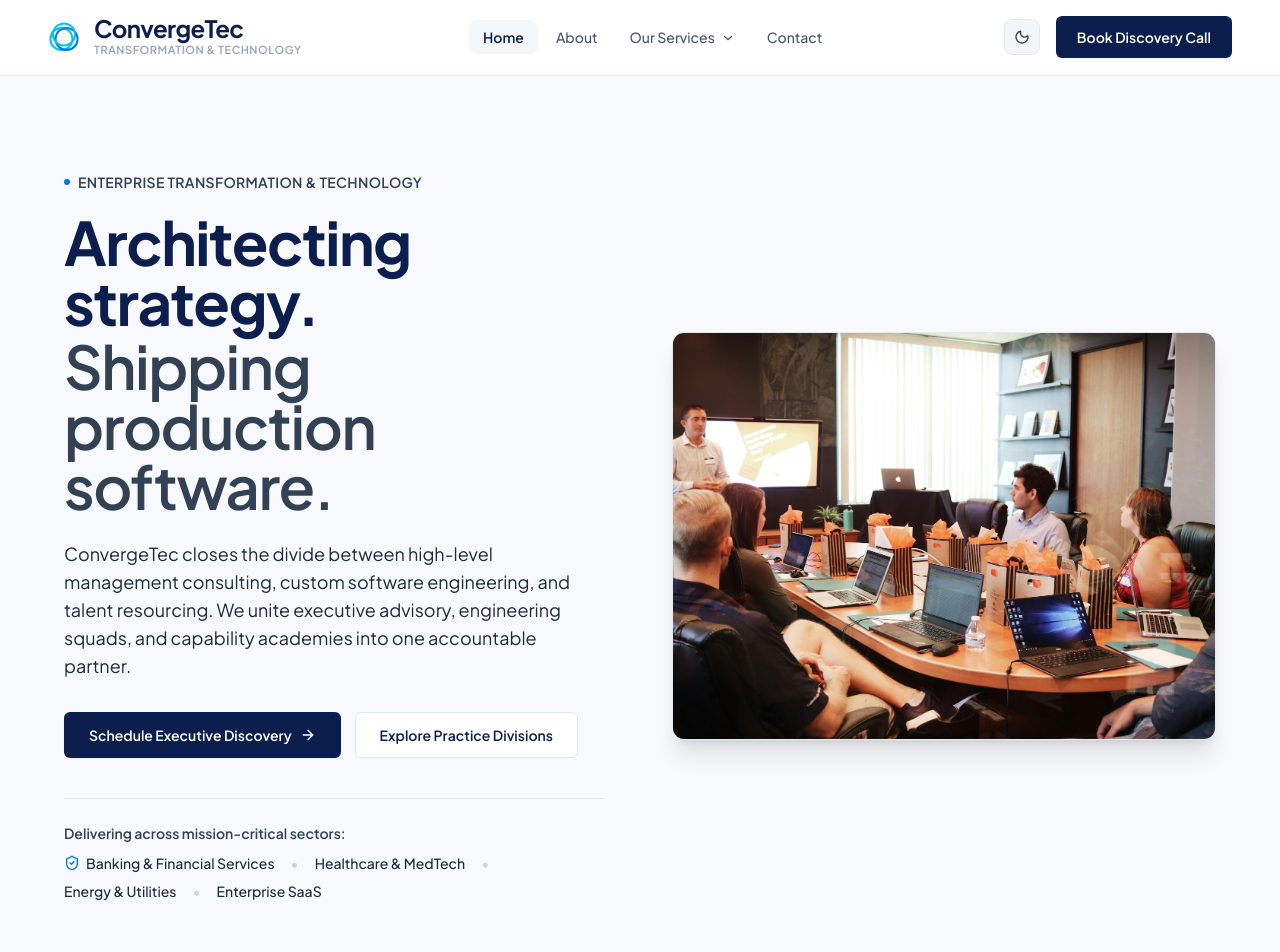
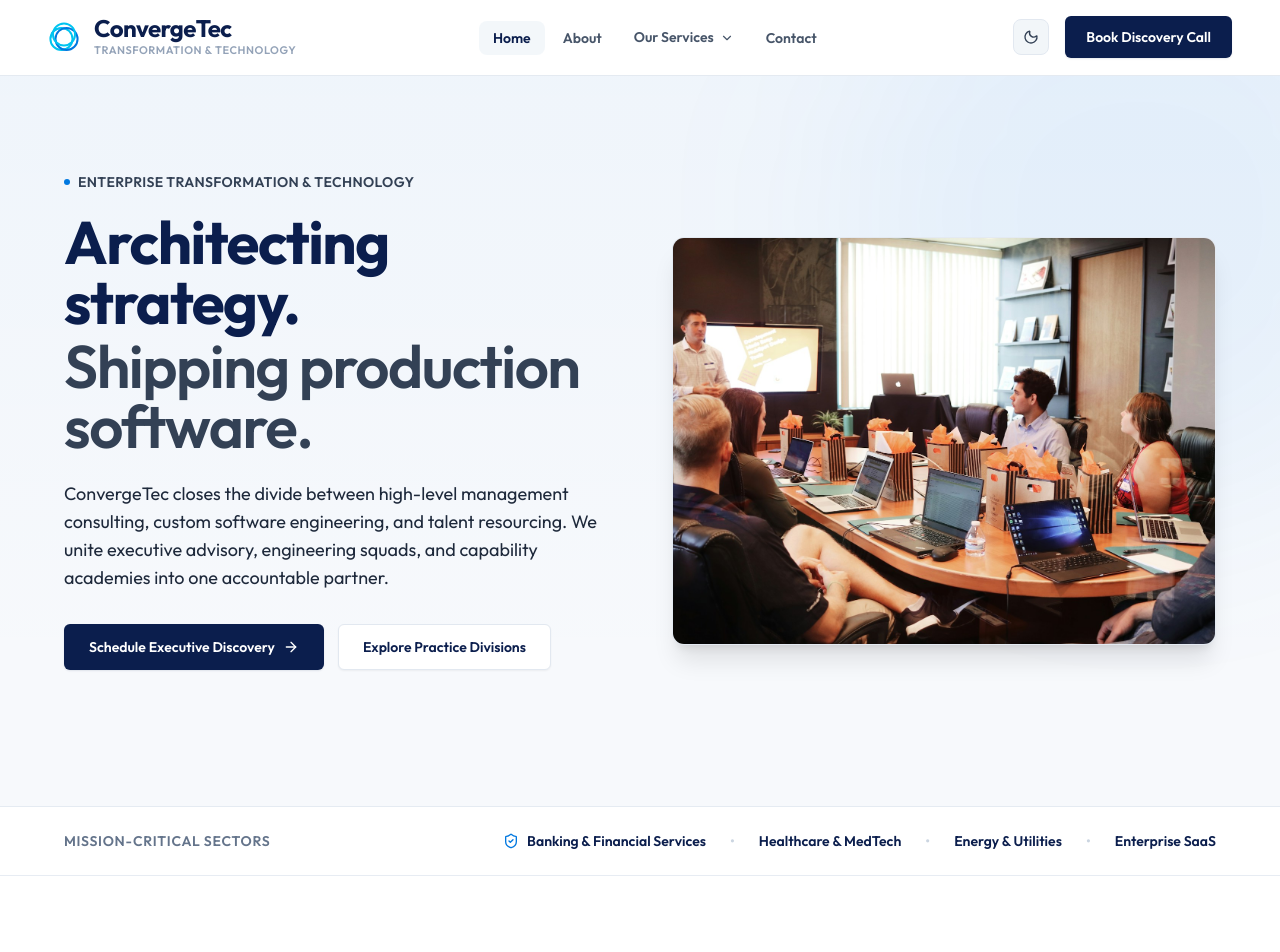
Before and after one commit to https-william/convergetec, a React (Vite) app: page / in a window 1280 px wide. Shown: the top 952 px of the page. Built offline with nearby package versions, Linux system fonts and the light colour scheme.

Commit message:
chore(ui): implement awesome-design-md and design-genius taste audit fixes

```diff
--- a/index.html
+++ b/index.html
@@ -27,7 +27,7 @@
     <!-- Fonts -->
     <link rel="preconnect" href="https://fonts.googleapis.com" />
     <link rel="preconnect" href="https://fonts.gstatic.com" crossorigin />
-    <link href="https://fonts.googleapis.com/css2?family=Plus+Jakarta+Sans:wght@400;500;600;700;800&display=swap" rel="stylesheet" />
+    <link href="https://fonts.googleapis.com/css2?family=Outfit:wght@400;500;600;700;800&display=swap" rel="stylesheet" />
 
     <!-- JSON-LD Structured Data (Organization & ProfessionalService for AEO/GEO/Google) -->
     <script type="application/ld+json">
--- a/src/components/Button.tsx
+++ b/src/components/Button.tsx
@@ -26,13 +26,13 @@ export type ButtonProps = LinkButtonProps | RegularButtonProps;
 
 const variantClasses: Record<ButtonVariant, string> = {
   primary:
-    'bg-navy text-white hover:bg-[#12295F] border border-navy/20 dark:bg-blue dark:border-blue/30 dark:hover:bg-[#006fd6] shadow-xs active:bg-[#09173D]',
+    'bg-navy text-white hover:bg-[#12295F] border border-navy/20 dark:bg-blue dark:border-blue/30 dark:hover:bg-[#006fd6] shadow-md shadow-navy/10 dark:shadow-blue/20 active:bg-[#09173D] active:scale-[0.98]',
   glow:
-    'bg-blue text-white hover:bg-[#006fd6] border border-blue/20 shadow-xs active:bg-[#005fb8]',
+    'bg-blue text-white hover:bg-[#006fd6] border border-blue/20 shadow-md shadow-blue/20 active:bg-[#005fb8] active:scale-[0.98]',
   secondary:
-    'bg-white border border-slate-200 text-navy hover:bg-slate-50 hover:border-slate-300 dark:bg-slate-800 dark:border-slate-700 dark:text-white dark:hover:bg-slate-700 shadow-xs active:bg-slate-100',
+    'bg-white border border-slate-200 text-navy hover:bg-slate-50 hover:border-slate-300 dark:bg-slate-800 dark:border-slate-700 dark:text-white dark:hover:bg-slate-700 shadow-sm active:bg-slate-100 active:scale-[0.98]',
   inverted:
-    'bg-white text-navy hover:bg-slate-100 border border-transparent shadow-xs dark:bg-slate-900 dark:text-white dark:hover:bg-slate-800',
+    'bg-white text-navy hover:bg-slate-100 border border-transparent shadow-sm dark:bg-slate-900 dark:text-white dark:hover:bg-slate-800 active:scale-[0.98]',
 };
 
 export default function Button(props: ButtonProps) {
@@ -44,7 +44,7 @@ export default function Button(props: ButtonProps) {
   } = props;
 
   const baseClasses =
-    'inline-flex items-center justify-center font-medium text-center transition-colors duration-150 rounded-md focus-visible:outline-none focus-visible:ring-2 focus-visible:ring-navy focus-visible:ring-offset-2 no-underline';
+    'inline-flex items-center justify-center font-medium text-center transition-all duration-200 ease-out rounded-full focus-visible:outline-none focus-visible:ring-2 focus-visible:ring-blue focus-visible:ring-offset-2 no-underline';
 
   const combinedClasses = `${baseClasses} ${variantClasses[variant]} ${className}`.trim();
 
--- a/src/components/CTASection.tsx
+++ b/src/components/CTASection.tsx
@@ -6,12 +6,6 @@ export default function CTASection() {
     <section className="relative w-full bg-slate-50 dark:bg-[#070D1E] py-16 sm:py-24 lg:py-28 border-t border-slate-200/80 dark:border-slate-800 transition-colors duration-200">
       <div className="content-container relative z-10 text-center">
         <div className="max-w-5xl mx-auto bg-white dark:bg-[#0D162B] border border-slate-200/90 dark:border-slate-800 rounded-3xl p-8 sm:p-12 lg:p-16 shadow-xl shadow-navy/5 dark:shadow-2xl text-center transition-all duration-200">
-          {/* Eyebrow */}
-          <div className="inline-flex items-center justify-center gap-2 text-sm font-bold tracking-wide text-blue dark:text-cyan uppercase mb-5 px-3.5 py-1.5 rounded-full bg-blue/5 dark:bg-cyan/10">
-            <span className="w-1.5 h-1.5 rounded-full bg-blue dark:bg-cyan" />
-            <span>Executive Practice Intake</span>
-          </div>
-
           {/* Heading */}
           <h2 className="text-3xl sm:text-4xl lg:text-5xl font-bold font-display text-navy dark:text-white mb-4 tracking-tight leading-tight max-w-3xl mx-auto">
             Ready to transition strategy into production reality?
--- a/src/components/Differentiator.tsx
+++ b/src/components/Differentiator.tsx
@@ -39,11 +39,6 @@ export default function Differentiator() {
       <div className="content-container">
         {/* Section Header */}
         <div className="max-w-[760px] mx-auto text-center mb-16 sm:mb-20">
-          <div className="flex items-center justify-center gap-2 text-sm font-bold tracking-wide text-blue dark:text-cyan uppercase mb-3">
-            <span className="w-1.5 h-1.5 rounded-full bg-blue dark:bg-cyan" />
-            <span>The Accountability Advantage</span>
-          </div>
-
           <h2 className="text-3xl sm:text-4xl lg:text-5xl font-extrabold text-navy dark:text-white tracking-tight leading-[1.1] mb-5">
             The Strategic Divide:<br />
             Multi-Vendor Fragmentation vs. One Cohesive Engine
--- a/src/components/DivisionsGrid.tsx
+++ b/src/components/DivisionsGrid.tsx
@@ -66,10 +66,6 @@ export default function DivisionsGrid() {
       <div className="content-container">
         {/* Section Header */}
         <div className="text-center max-w-[680px] mx-auto mb-12 md:mb-16">
-          <div className="flex items-center justify-center gap-2 text-sm font-semibold tracking-wide text-slate-700 dark:text-slate-200 uppercase mb-3">
-            <span className="w-1.5 h-1.5 rounded-full bg-blue dark:bg-cyan" />
-            <span>Integrated Capabilities</span>
-          </div>
           <h2 className="text-3xl sm:text-4xl lg:text-5xl font-bold font-display text-navy dark:text-white mb-4 tracking-tight">
             One Company. Four Divisions.
           </h2>
--- a/src/components/Hero.tsx
+++ b/src/components/Hero.tsx
@@ -1,10 +1,14 @@
 import { motion } from 'framer-motion';
 import Button from './Button';
-import { ArrowRight, ShieldCheck } from 'lucide-react';
+import { ArrowRight } from 'lucide-react';
 
 export default function Hero() {
   return (
     <section className="relative w-full bg-offwhite dark:bg-[#070D1E] py-14 sm:py-20 lg:py-24 border-b border-slate-200/80 dark:border-slate-800 overflow-hidden transition-colors duration-200">
+      {/* Ambient Radial Glow Background */}
+      <div className="absolute top-0 inset-x-0 h-[600px] bg-gradient-to-b from-blue/[0.03] dark:from-blue/10 to-transparent pointer-events-none" />
+      <div className="absolute -top-40 -right-40 w-[600px] h-[600px] rounded-full bg-blue/[0.05] dark:bg-cyan/10 blur-[100px] pointer-events-none" />
+
       <div className="content-container relative z-10">
         <div className="grid grid-cols-1 lg:grid-cols-12 gap-12 lg:gap-14 xl:gap-16 items-center">
           {/* Left Column: Command & Strategic Narrative (6 Cols) */}
@@ -47,25 +51,6 @@ export default function Hero() {
                 Explore Practice Divisions
               </Button>
             </div>
-
-            {/* Enterprise Sector Trust Strip */}
-            <div className="pt-6 border-t border-slate-200/80 dark:border-slate-800 max-w-[540px]">
-              <span className="text-sm font-semibold text-slate-700 dark:text-slate-300 block mb-2.5">
-                Delivering across mission-critical sectors:
-              </span>
-              <div className="flex flex-wrap items-center gap-x-4 gap-y-2 text-sm text-slate-800 dark:text-slate-200 font-medium">
-                <span className="flex items-center gap-1.5">
-                  <ShieldCheck className="w-4 h-4 text-blue dark:text-cyan" />
-                  Banking &amp; Financial Services
-                </span>
-                <span className="text-slate-300 dark:text-slate-700">•</span>
-                <span>Healthcare &amp; MedTech</span>
-                <span className="text-slate-300 dark:text-slate-700">•</span>
-                <span>Energy &amp; Utilities</span>
-                <span className="text-slate-300 dark:text-slate-700">•</span>
-                <span>Enterprise SaaS</span>
-              </div>
-            </div>
           </div>
 
           {/* Right Column: Authentic Editorial Photography */}
--- a/src/components/TransformationPipeline.tsx
+++ b/src/components/TransformationPipeline.tsx
@@ -51,10 +51,6 @@ export default function TransformationPipeline() {
       <div className="content-container relative z-10">
         {/* Section Header */}
         <div className="max-w-[720px] mx-auto text-center mb-12 sm:mb-16">
-          <div className="flex items-center justify-center gap-2 text-sm font-semibold tracking-wide text-slate-700 dark:text-slate-200 uppercase mb-3">
-            <span className="w-1.5 h-1.5 rounded-full bg-blue dark:bg-cyan" />
-            <span>Delivery Lifecycle</span>
-          </div>
           <h2 className="text-3xl sm:text-4xl lg:text-5xl font-bold font-display text-navy dark:text-white mb-4 tracking-tight">
             The Continuous Delivery Lifecycle
           </h2>
--- /dev/null
+++ b/src/components/TrustStrip.tsx
@@ -0,0 +1,25 @@
+import { ShieldCheck } from 'lucide-react';
+
+export default function TrustStrip() {
+  return (
+    <div className="w-full bg-white dark:bg-[#0D162B] border-b border-slate-200/80 dark:border-slate-800 py-6 transition-colors duration-200">
+      <div className="content-container flex flex-col md:flex-row items-center justify-center md:justify-between gap-4">
+        <span className="text-sm font-semibold text-slate-500 dark:text-slate-400 uppercase tracking-wider text-center md:text-left shrink-0">
+          Mission-Critical Sectors
+        </span>
+        <div className="flex flex-wrap items-center justify-center gap-x-6 gap-y-3 text-sm font-semibold text-navy dark:text-white">
+          <span className="flex items-center gap-2">
+            <ShieldCheck className="w-4 h-4 text-blue dark:text-cyan" />
+            Banking & Financial Services
+          </span>
+          <span className="text-slate-300 dark:text-slate-700 hidden sm:block">•</span>
+          <span>Healthcare & MedTech</span>
+          <span className="text-slate-300 dark:text-slate-700 hidden sm:block">•</span>
+          <span>Energy & Utilities</span>
+          <span className="text-slate-300 dark:text-slate-700 hidden sm:block">•</span>
+          <span>Enterprise SaaS</span>
+        </div>
+      </div>
+    </div>
+  );
+}
--- a/src/index.css
+++ b/src/index.css
@@ -90,16 +90,16 @@
 
   body {
     @apply bg-offwhite text-ink dark:bg-[#070D1E] dark:text-slate-100 min-h-screen antialiased;
-    font-family: 'Plus Jakarta Sans', system-ui, -apple-system, BlinkMacSystemFont, 'Segoe UI', Roboto, sans-serif;
+    font-family: 'Outfit', system-ui, -apple-system, BlinkMacSystemFont, 'Segoe UI', Roboto, sans-serif;
   }
 
   h1, h2, h3, h4 {
     @apply text-navy dark:text-white tracking-tight;
-    font-family: 'Plus Jakarta Sans', system-ui, -apple-system, BlinkMacSystemFont, 'Segoe UI', Roboto, sans-serif;
+    font-family: 'Outfit', system-ui, -apple-system, BlinkMacSystemFont, 'Segoe UI', Roboto, sans-serif;
   }
 
   p {
-    font-family: 'Plus Jakarta Sans', system-ui, -apple-system, BlinkMacSystemFont, 'Segoe UI', Roboto, sans-serif;
+    font-family: 'Outfit', system-ui, -apple-system, BlinkMacSystemFont, 'Segoe UI', Roboto, sans-serif;
   }
 
   a {
--- a/src/pages/Home.tsx
+++ b/src/pages/Home.tsx
@@ -1,5 +1,6 @@
 import SEO from '../components/SEO';
 import Hero from '../components/Hero';
+import TrustStrip from '../components/TrustStrip';
 import DivisionsGrid from '../components/DivisionsGrid';
 import TransformationPipeline from '../components/TransformationPipeline';
 import Differentiator from '../components/Differentiator';
@@ -14,6 +15,7 @@ export default function Home() {
         path="/"
       />
       <Hero />
+      <TrustStrip />
       <DivisionsGrid />
       <TransformationPipeline />
       <Differentiator />
--- a/tailwind.config.js
+++ b/tailwind.config.js
@@ -16,9 +16,9 @@ export default {
         ink: '#111827',           // body text on light backgrounds
       },
       fontFamily: {
-        display: ['"Plus Jakarta Sans"', 'system-ui', 'sans-serif'],
-        sans: ['"Plus Jakarta Sans"', 'system-ui', 'sans-serif'],
-        body: ['"Plus Jakarta Sans"', 'system-ui', 'sans-serif'],
+        display: ['"Outfit"', 'system-ui', 'sans-serif'],
+        sans: ['"Outfit"', 'system-ui', 'sans-serif'],
+        body: ['"Outfit"', 'system-ui', 'sans-serif'],
         mono: ['"JetBrains Mono"', 'monospace'],
       },
       spacing: {
```
